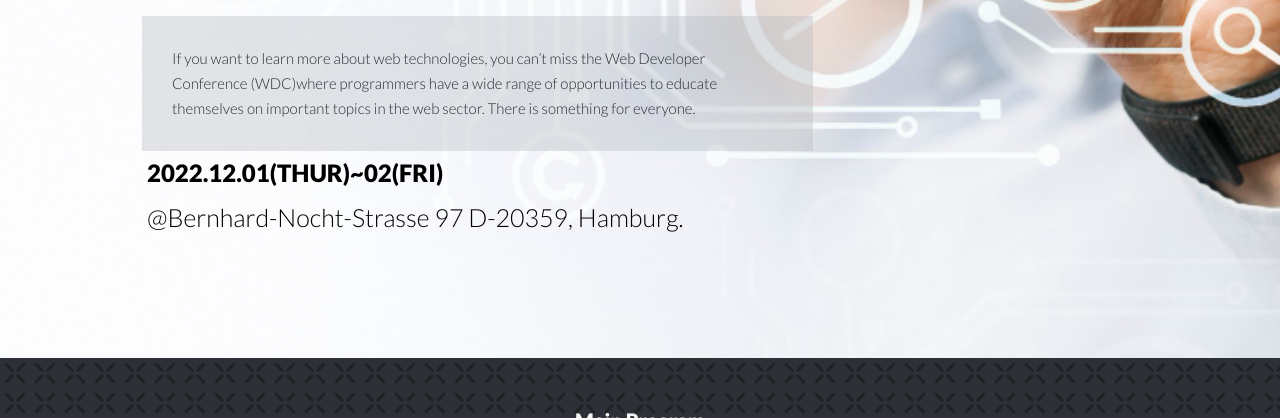
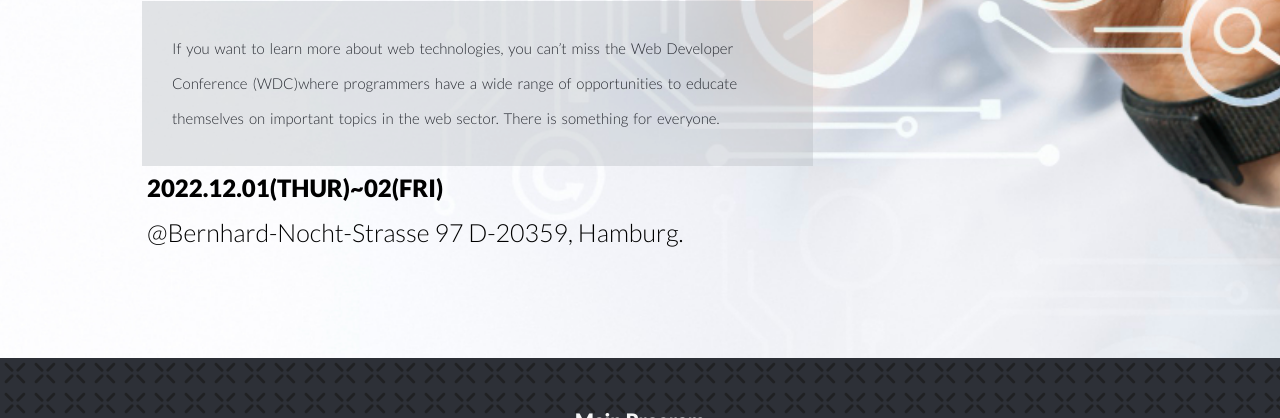
Before and after one commit to abenaTenkorang/Capstone_1, a website: page index.html in a window 1280 px wide. Shown: the part 682-1100 px from the top of the page. Drawn offline with Linux system fonts and the light colour scheme.

Commit message:
Update line spacing in hero section

```diff
--- a/style.css
+++ b/style.css
@@ -129,11 +129,12 @@ img {
 
 .first_para {
   font-size: 15px;
-  line-height: 25px;
+  line-height: 35px;
   color: #272a31;
   width: 100%;
   padding-left: 14px;
   background-color: rgb(183, 187, 192, 0.4);
+  word-spacing: 2px;
 }
 
 .dates {
```
